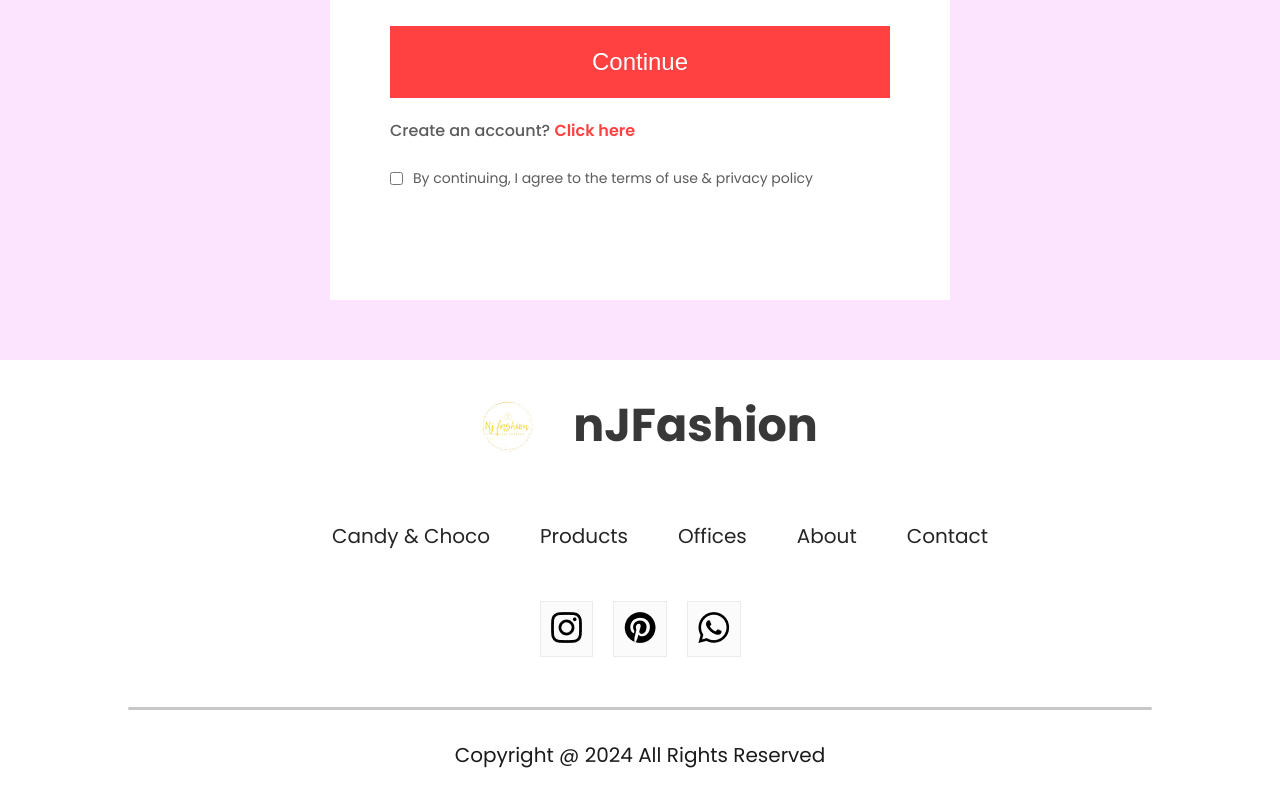
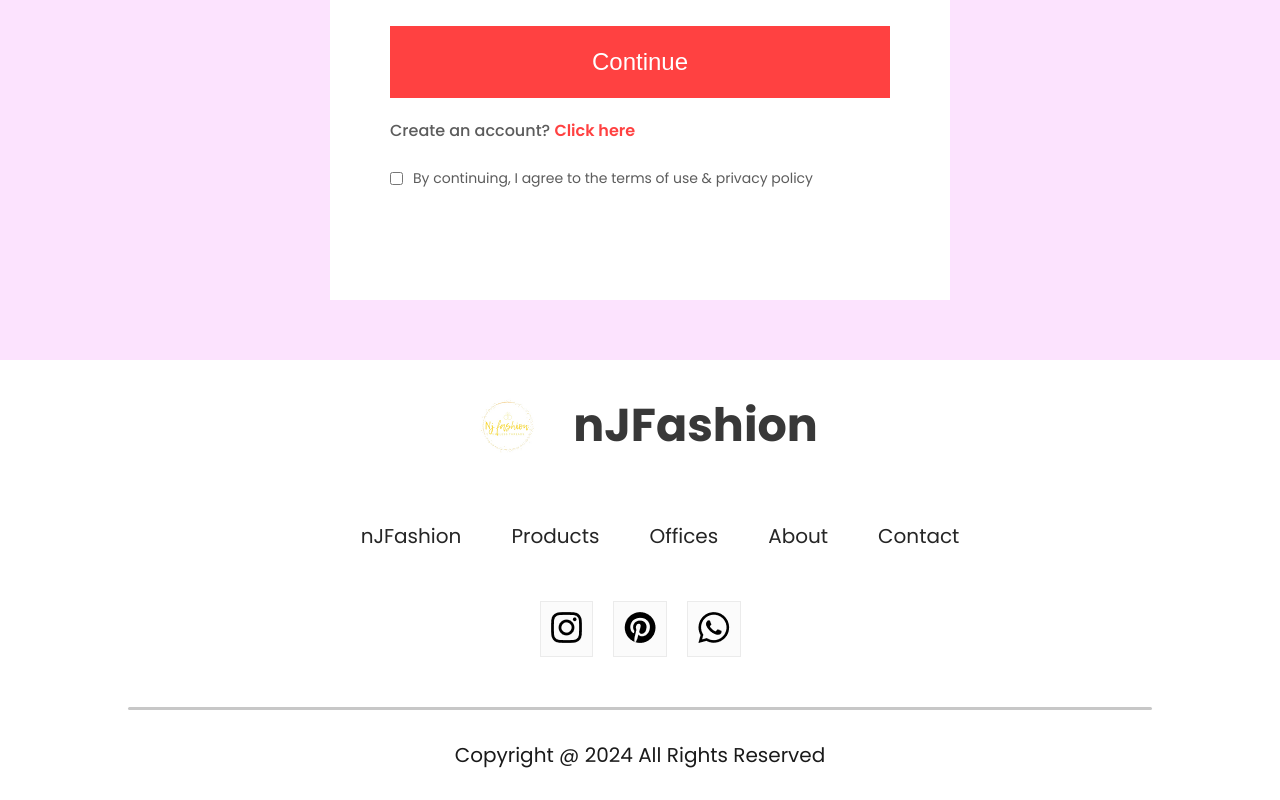
Before and after one commit to PerpEbe/nJFashion, a React (Create React App) app in the folder frontend/: page /login in a window 1280 px wide. Shown: the part 417-1217 px from the top of the page. Built offline with nearby package versions, Linux system fonts and the light colour scheme; no server answers.

Commit message:
Update Footer.jsx

```diff
--- a/frontend/src/Components/Footer/Footer.jsx
+++ b/frontend/src/Components/Footer/Footer.jsx
@@ -14,7 +14,7 @@ const Footer = () => {
         <p>nJFashion</p>
       </div>
       <ul className="footer-links">
-        <li>Candy & Choco</li>
+        <li>nJFashion</li>
         <li>Products</li>
         <li>Offices</li>
         <li>About</li>
```
